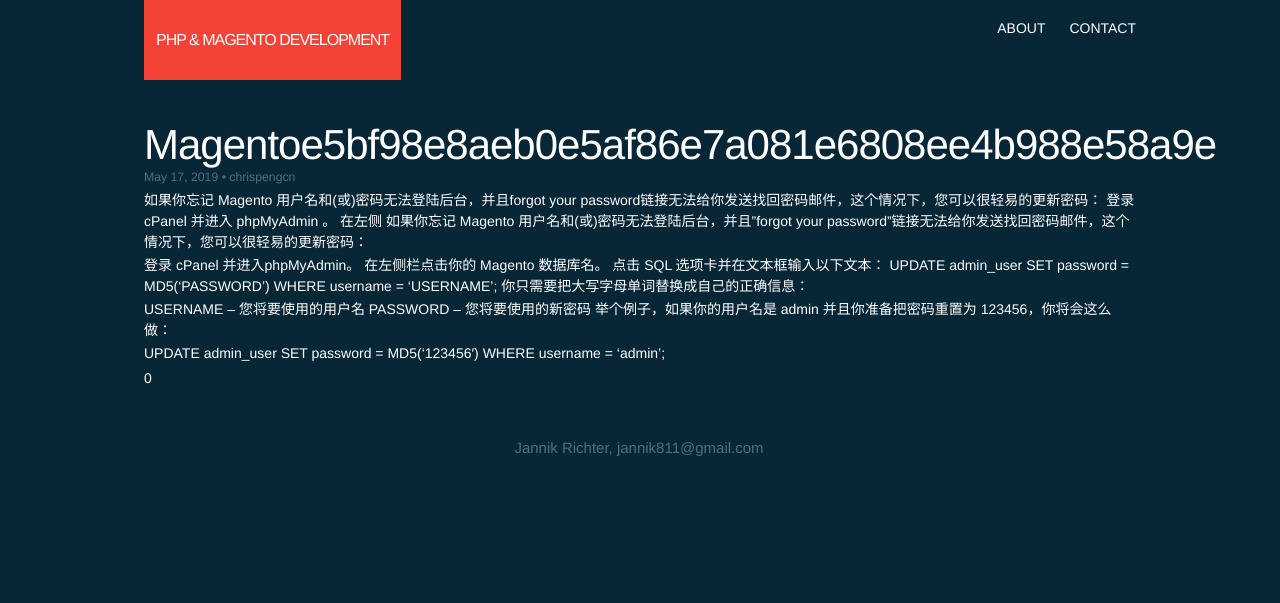
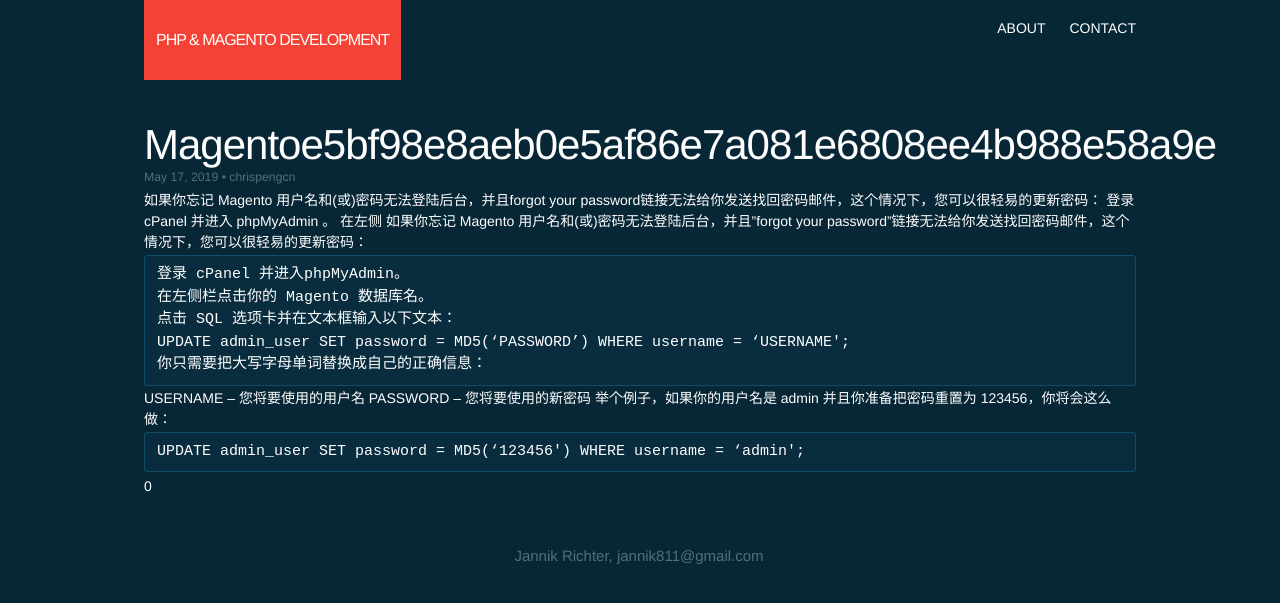
Before and after one commit to chrispengcn/chrispengcn.github.io, a Jekyll site: the page built from _posts/2019-05-17-magentoe5bf98e8aeb0e5af86e7a081e6808ee4b988e58a9e.md, in a window 1280 px wide. Shown: the top 603 px of the page. Built offline with Jekyll 4.4.1, drawn with Linux system fonts in a browser that asks for light colours.

```diff
--- a/_posts/2019-05-17-magentoe5bf98e8aeb0e5af86e7a081e6808ee4b988e58a9e.md
+++ b/_posts/2019-05-17-magentoe5bf98e8aeb0e5af86e7a081e6808ee4b988e58a9e.md
@@ -10,15 +10,12 @@ post_date: 2019-05-17 13:48:56
 ---
 如果你忘记 Magento 用户名和(或)密码无法登陆后台，并且forgot your password链接无法给你发送找回密码邮件，这个情况下，您可以很轻易的更新密码： 登录 cPanel 并进入 phpMyAdmin 。 在左侧
 如果你忘记 Magento 用户名和(或)密码无法登陆后台，并且”forgot your password”链接无法给你发送找回密码邮件，这个情况下，您可以很轻易的更新密码：
-
-登录 cPanel 并进入phpMyAdmin。
+<pre>登录 cPanel 并进入phpMyAdmin。
 在左侧栏点击你的 Magento 数据库名。
 点击 SQL 选项卡并在文本框输入以下文本：
 UPDATE admin_user SET password = MD5(‘PASSWORD’) WHERE username = ‘USERNAME';
-你只需要把大写字母单词替换成自己的正确信息：
-
+你只需要把大写字母单词替换成自己的正确信息：</pre>
 USERNAME – 您将要使用的用户名
 PASSWORD – 您将要使用的新密码
 举个例子，如果你的用户名是 admin 并且你准备把密码重置为 123456，你将会这么做：
-
-UPDATE admin_user SET password = MD5(‘123456′) WHERE username = ‘admin';
+<pre>UPDATE admin_user SET password = MD5(‘123456′) WHERE username = ‘admin';</pre>
```
